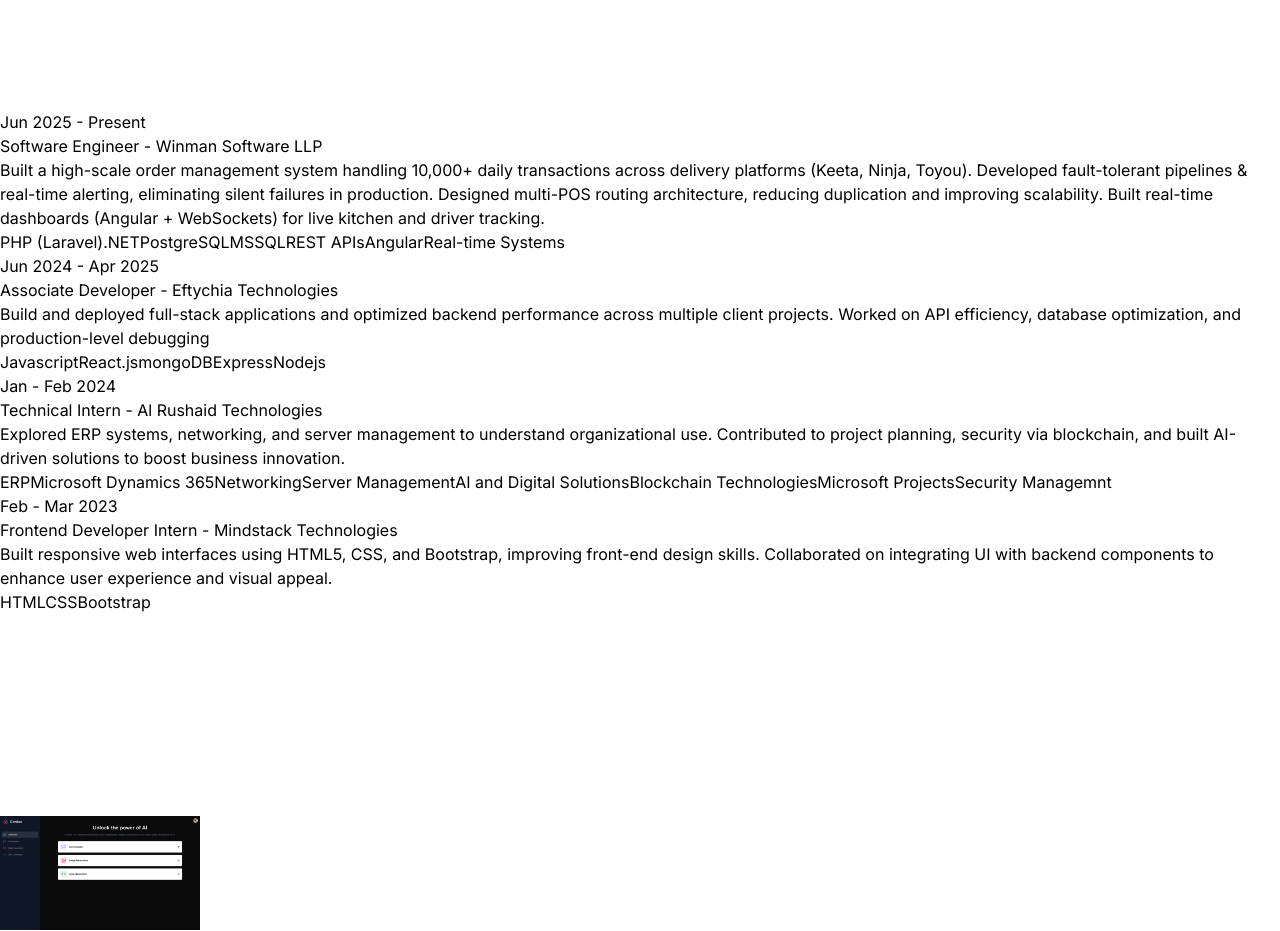
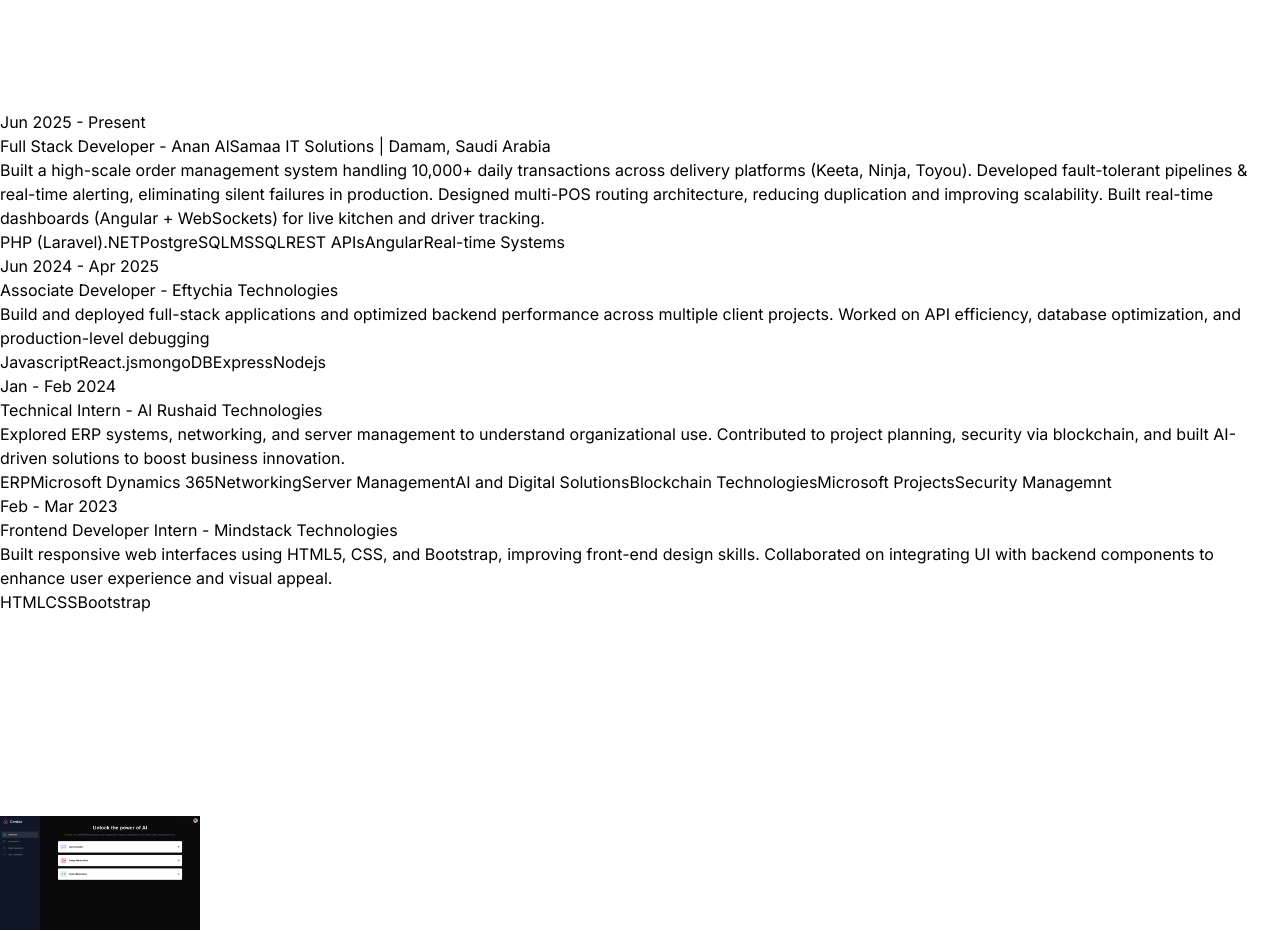
Before and after one commit to CodeByEmad/portfolio-website, a React (Vite) app: page / in a window 1280 px wide. Shown: the part 3840-4771 px from the top of the page. Built offline with nearby package versions, Linux system fonts and the light colour scheme.

Commit message:
Experience updates 2

```diff
--- a/src/constants/index.js
+++ b/src/constants/index.js
@@ -13,8 +13,8 @@
 export const EXPERIENCES = [
   {
     year: "Jun 2025 - Present",
-    role: "Software Engineer",
-    company: "Winman Software LLP",
+    role: "Full Stack Developer",
+    company: "Anan AlSamaa IT Solutions | Damam, Saudi Arabia",
     description: `Built a high-scale order management system handling 10,000+ daily transactions across delivery platforms (Keeta, Ninja, Toyou).
                 Developed fault-tolerant pipelines & real-time alerting, eliminating silent failures in production.
                 Designed multi-POS routing architecture, reducing duplication and improving scalability.
```
